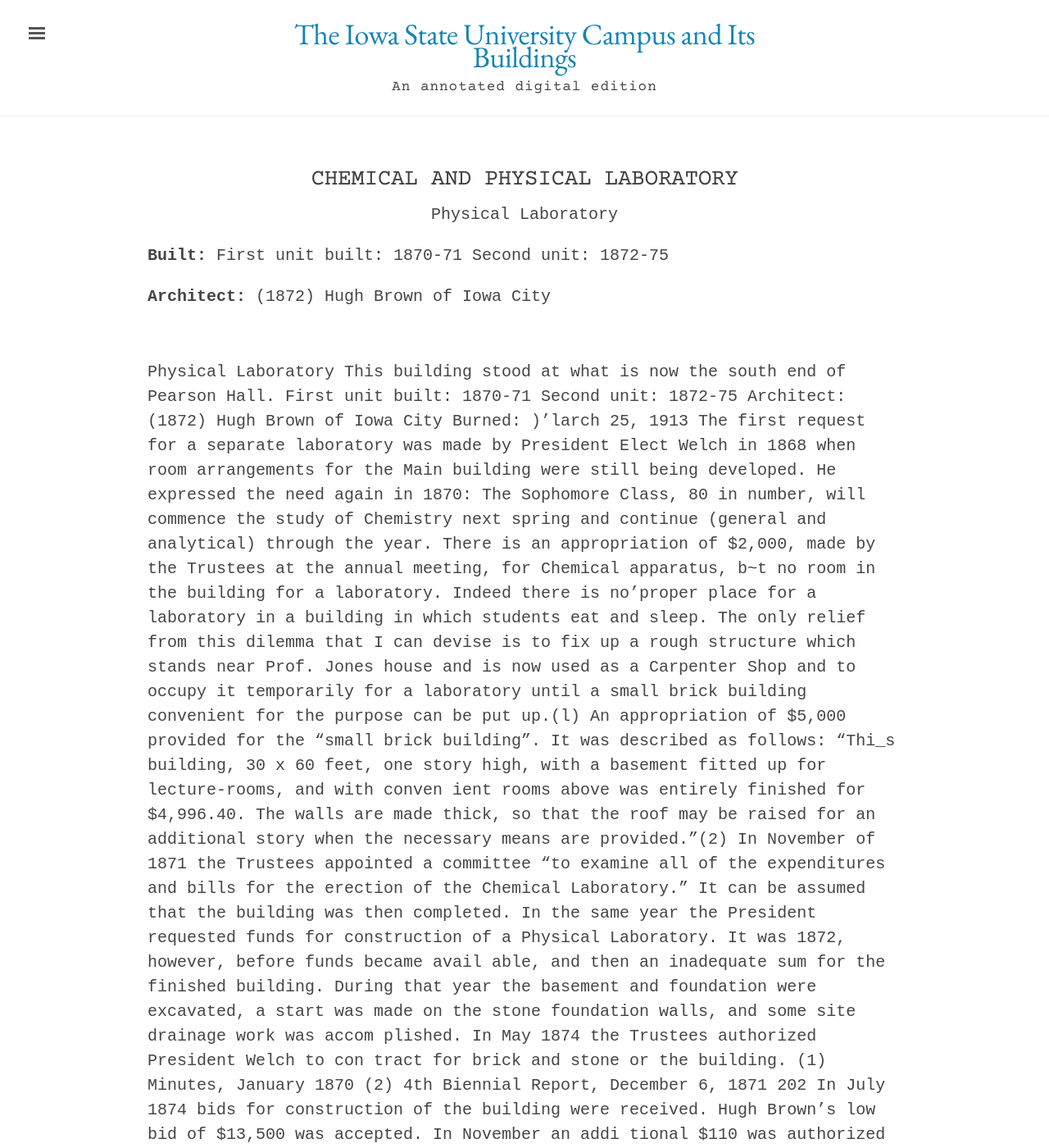
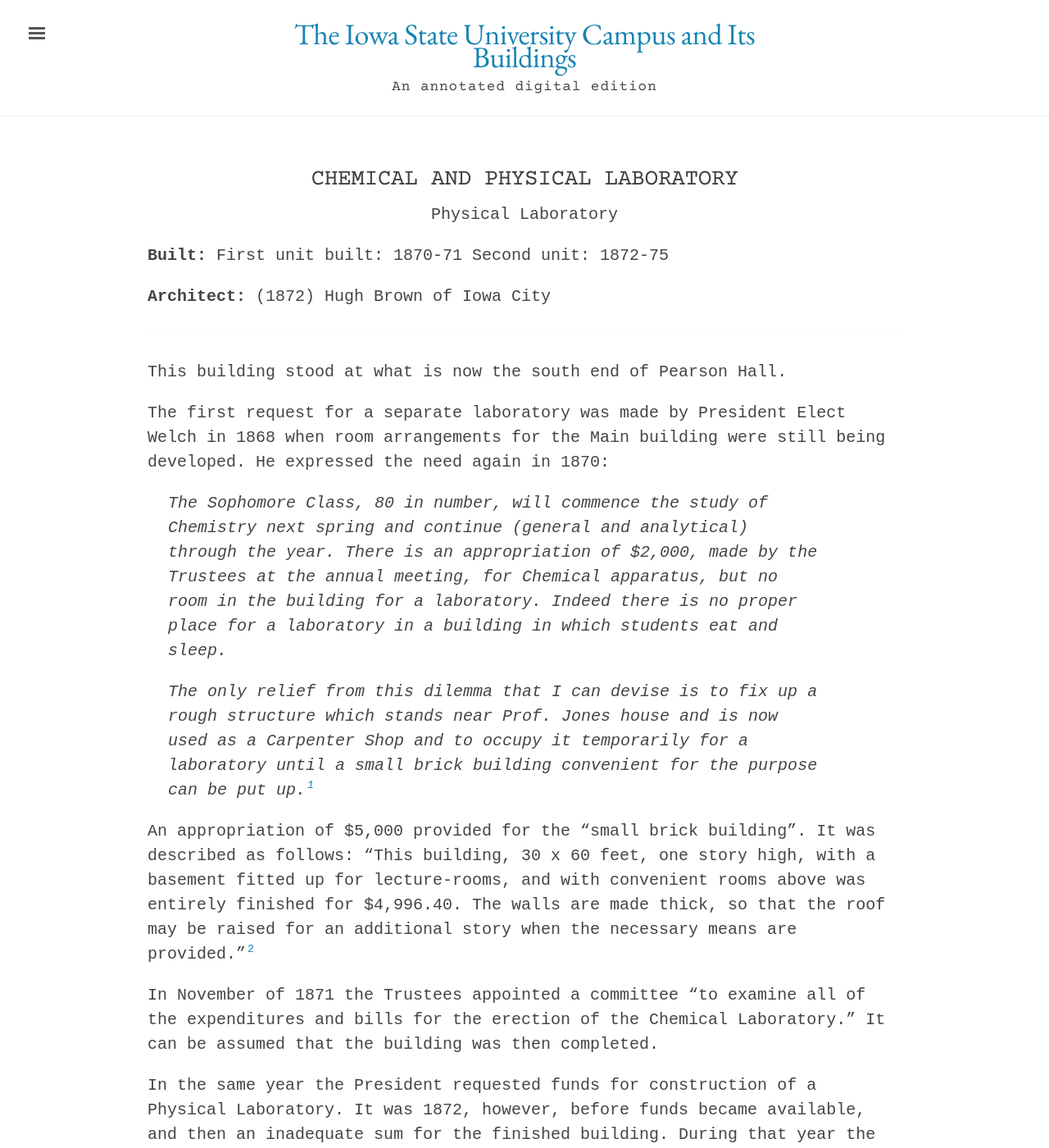
Before and after one commit to emanderson811/day-edition, a Jekyll site: the page built from _texts/buildings/038day-chemical-physical-lab.md, in a window 1280 px wide and 1400 px high. Shown: the whole window at 82% size. Built offline with Jekyll 4.4.1, drawn with Linux system fonts in a browser that asks for light colours; some of the changed text lies outside the part shown.

Commit message:
Update 038day-chemical-physical-lab.md

```diff
--- a/_texts/buildings/038day-chemical-physical-lab.md
+++ b/_texts/buildings/038day-chemical-physical-lab.md
@@ -13,29 +13,39 @@
 publication-date: 1980
 ---
 ---
-Physical Laboratory
+
 This building stood at what is now the south end of Pearson Hall.
-First unit built: 1870-71 Second unit: 1872-75 Architect: (1872) Hugh Brown of Iowa City Burned: )'larch 25, 1913
+
 The first request for a separate laboratory was made by President Elect Welch in 1868 when room arrangements for the Main building were still being developed. He expressed the need again in 1870:
-The Sophomore Class, 80 in number, will commence the study of Chemistry next spring and continue (general and analytical) through the year. There is an appropriation of $2,000, made by the Trustees at the annual meeting, for Chemical apparatus, b~t no room in the building for a laboratory. Indeed there is no'proper place for a laboratory in a building in which students eat and sleep.
-The only relief from this dilemma that I can devise is to fix
-up a rough structure which stands near Prof. Jones house and is
-now used as a Carpenter Shop and to occupy it temporarily for
-a laboratory until a small brick building convenient for the
-purpose can be put up.(l)
-An appropriation of $5,000 provided for the "small brick building". It was described as follows: "Thi_s building, 30 x 60 feet, one story high, with a basement fitted up for lecture-rooms, and with conven ient rooms above was entirely finished for $4,996.40. The walls are made thick, so that the roof may be raised for an additional story when the necessary means are provided."(2)
+
+>The Sophomore Class, 80 in number, will commence the study of Chemistry next spring and continue (general and analytical) through the year. There is an appropriation of $2,000, made by the Trustees at the annual meeting, for Chemical apparatus, but no room in the building for a laboratory. Indeed there is no proper place for a laboratory in a building in which students eat and sleep.
+>
+>The only relief from this dilemma that I can devise is to fix up a rough structure which stands near Prof. Jones house and is now used as a Carpenter Shop and to occupy it temporarily for a laboratory until a small brick building convenient for the purpose can be put up.[^fn1]
+
+An appropriation of $5,000 provided for the "small brick building". It was described as follows: "This building, 30 x 60 feet, one story high, with a basement fitted up for lecture-rooms, and with convenient rooms above was entirely finished for $4,996.40. The walls are made thick, so that the roof may be raised for an additional story when the necessary means are provided."[^fn2]
+
 In November of 1871 the Trustees appointed a committee "to examine all of the expenditures and bills for the erection of the Chemical Laboratory." It can be assumed that the building was then completed.
-In the same year the President requested funds for construction of a Physical Laboratory. It was 1872, however, before funds became avail able, and then an inadequate sum for the finished building. During that year the basement and foundation were excavated, a start was made on the stone foundation walls, and some site drainage work was accom plished. In May 1874 the Trustees authorized President Welch to con tract for brick and stone  or the building.
-(1) Minutes, January 1870
-(2) 4th Biennial Report, December 6, 1871
-202
-In July 1874 bids for construction of the building were received. Hugh Brown's low bid of $13,500 was accepted. In November an addi tional $110 was authorized for the steps and portico.
-The new Physical Laboratory was erected at the east end of the Chemical Laboratory, with the main entrance facing east. At the completion of the new section, in January 1875, the Board authorized the expendi ture of an additional $500 "For the purpose of bringing the old labora tory building into proper working connection with the newli.(1) Total cost for the building came to $24,850, just $150 below the authorized appropriation.
+
+In the same year the President requested funds for construction of a Physical Laboratory. It was 1872, however, before funds became available, and then an inadequate sum for the finished building. During that year the basement and foundation were excavated, a start was made on the stone foundation walls, and some site drainage work was accomplished. In May 1874 the Trustees authorized President Welch to contract for brick and stone or the building.
+
+[^fn1]: Minutes, January 1870
+
+[^fn2]: 4th Biennial Report, December 6, 1871
+
+In July 1874 bids for construction of the building were received. Hugh Brown's low bid of $13,500 was accepted. In November an additional $110 was authorized for the steps and portico.
+
+The new Physical Laboratory was erected at the east end of the Chemical Laboratory, with the main entrance facing east. At the completion of the new section, in January 1875, the Board authorized the expenditure of an additional $500 "For the purpose of bringing the old laboratory building into proper working connection with the new".[^fn3] Total cost for the building came to $24,850, just $150 below the authorized appropriation.
+
 The building is described in the 6th Biennial Report (1874-75):
-In size it is seventy feet long, by forty in breadth, and three stories and a half high, including the basement. This building, together with the old laboratory which joins it, affords commo dious apartments for the purpose for which it was designed.
-The basement of the new portion contains a boiler for heating the entire building, and valuable machinery for working in iron; power being transmitted from the workshop by means of an endless wire rope. The old laboratory and the first floor of the new, are occupied solely by the departme~t of Chemistry. The rooms are furnished with tables; gas, water, and all conveniences needed in a first class chemical laboratory. The second floor is occu pied by the department of Physics. An excellent lecture room well furnished, occupies the south half of the floor, and rooms for the physical cabinet and private work the remainder. The upper floor is lighted by skylights from the roof, and furnishes an excellent drawing room for the Mechanical Department, and a room to be used as an observatory.
-In 1891 a second floor was added to the original building, built by
-W.B. Christie, a Des Moines contractor. This provided space for Electrical Engineering as well as added space for the Mechanical and Chemistry departments. The following year steam heat was brought to the laboratory.
+
+>In size it is seventy feet long, by forty in breadth, and three stories and a half high, including the basement. This building, together with the old laboratory which joins it, affords commodious apartments for the purpose for which it was designed.
+>
+>The basement of the new portion contains a boiler for heating the entire building, and valuable machinery for working in iron; power being transmitted from the workshop by means of an endless wire rope. The old laboratory and the first floor of the new, are occupied solely by the department of Chemistry. The rooms are furnished with tables; gas, water, and all conveniences needed in a first class chemical laboratory. The second floor is occupied by the department of Physics. An excellent lecture room well furnished, occupies the south half of the floor, and rooms for the physical cabinet and private work the remainder. The upper floor is lighted by skylights from the roof, and furnishes an excellent drawing room for the Mechanical Department, and a room to be used as an observatory.
+
+In 1891 a second floor was added to the original building, built by W.B. Christie, a Des Moines contractor. This provided space for Electrical Engineering as well as added space for the Mechanical and Chemistry departments. The following year steam heat was brought to the laboratory.
+
 Repairs and improvements were made in 1903. By 1909 the building was overcrowded and requests were made for additional space for Chemistry. The following year the Board authorized a third floor on the west wing.
+
 On the night of March 25, 1913, fire of undetermined origin totally destroyed the laboratory.
-(1) Minutes, January 1875
+
+[^fn3]: Minutes, January 1875
```
